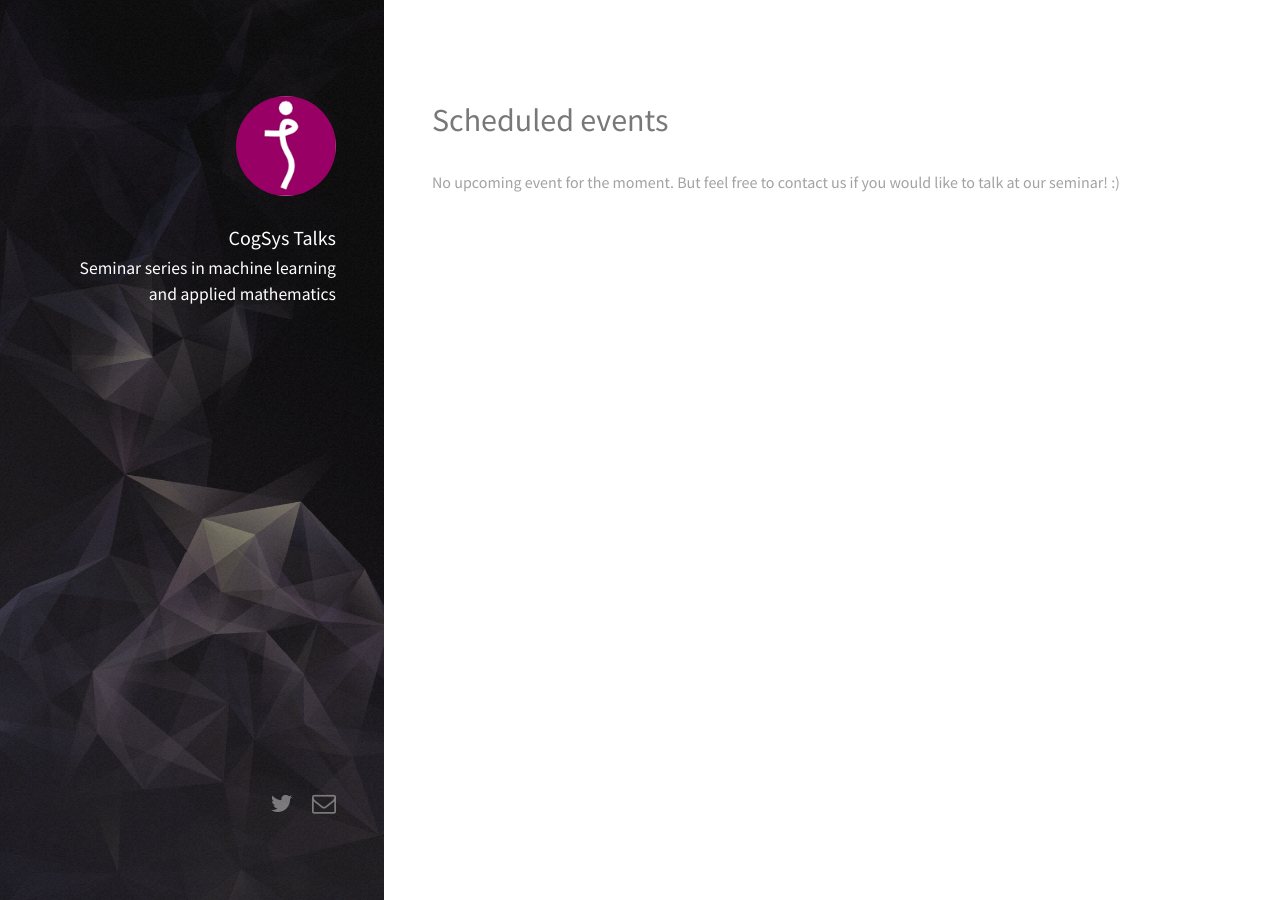
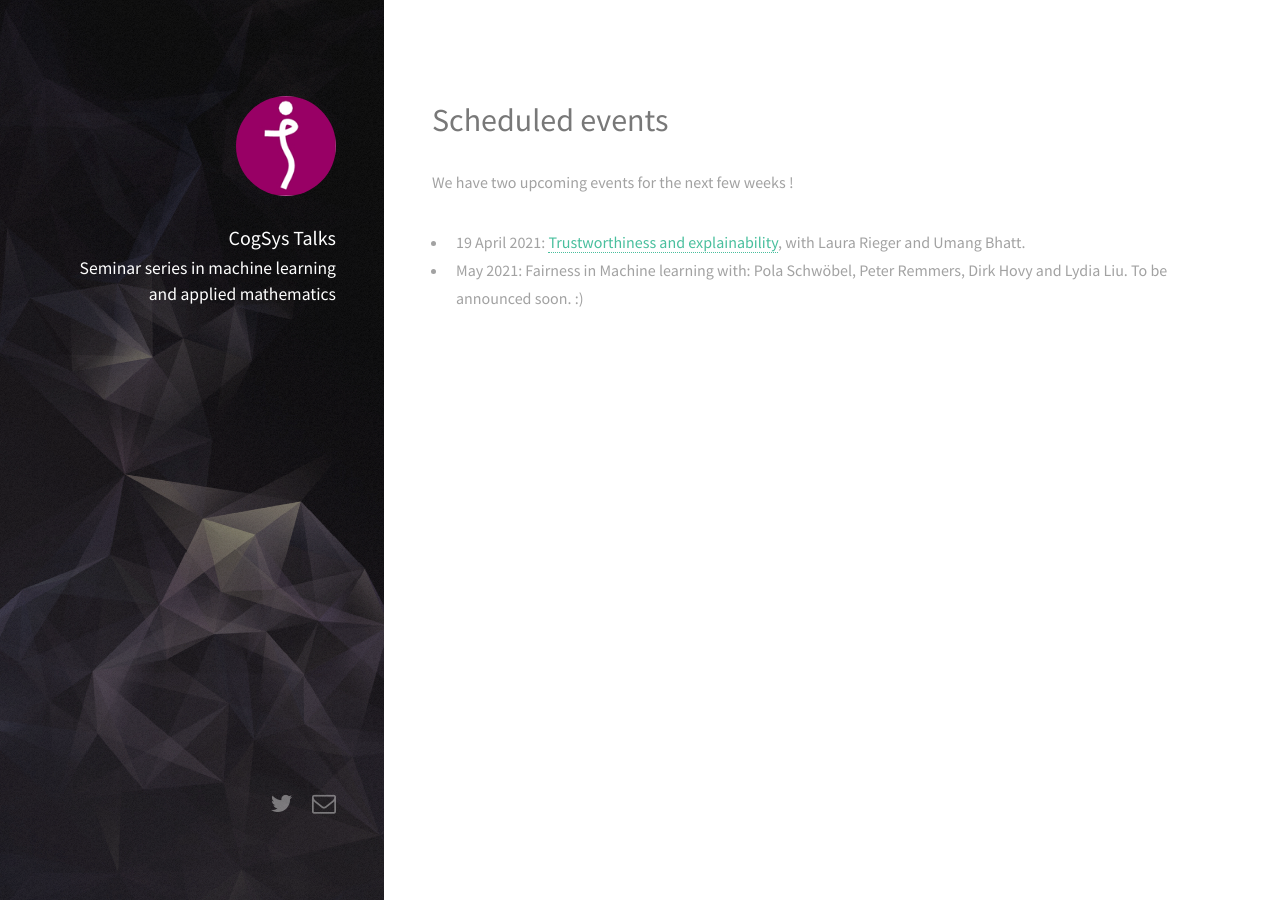
Before and after one commit to cogsystalks/cogsystalks.github.io, a Jekyll site: the page built from pages/schedule.md, in a window 1280 px wide. Built offline with Jekyll 4.4.1, drawn with Linux system fonts in a browser that asks for light colours; nearby versions of some CDN libraries.

Commit message:
event 7 updated

```diff
--- a/pages/schedule.md
+++ b/pages/schedule.md
@@ -4,4 +4,7 @@ title: Scheduled events
 permalink: /schedule/
 ---
 
-No upcoming event for the moment. But feel free to contact us if you would like to talk at our seminar! :)
+We have two upcoming events for the next few weeks !
+
+- 19 April 2021: [Trustworthiness and explainability]({% post_url 2021-04-13-explainability %}), with Laura Rieger and Umang Bhatt.
+- May 2021: Fairness in Machine learning with: Pola Schwöbel, Peter Remmers, Dirk Hovy and Lydia Liu. To be announced soon. :)
```
Also changed, not shown: _posts/2021-04-13-explainability.md (added, +13 -0 lines), images/illustration/event7-explainability.jpg (added).
